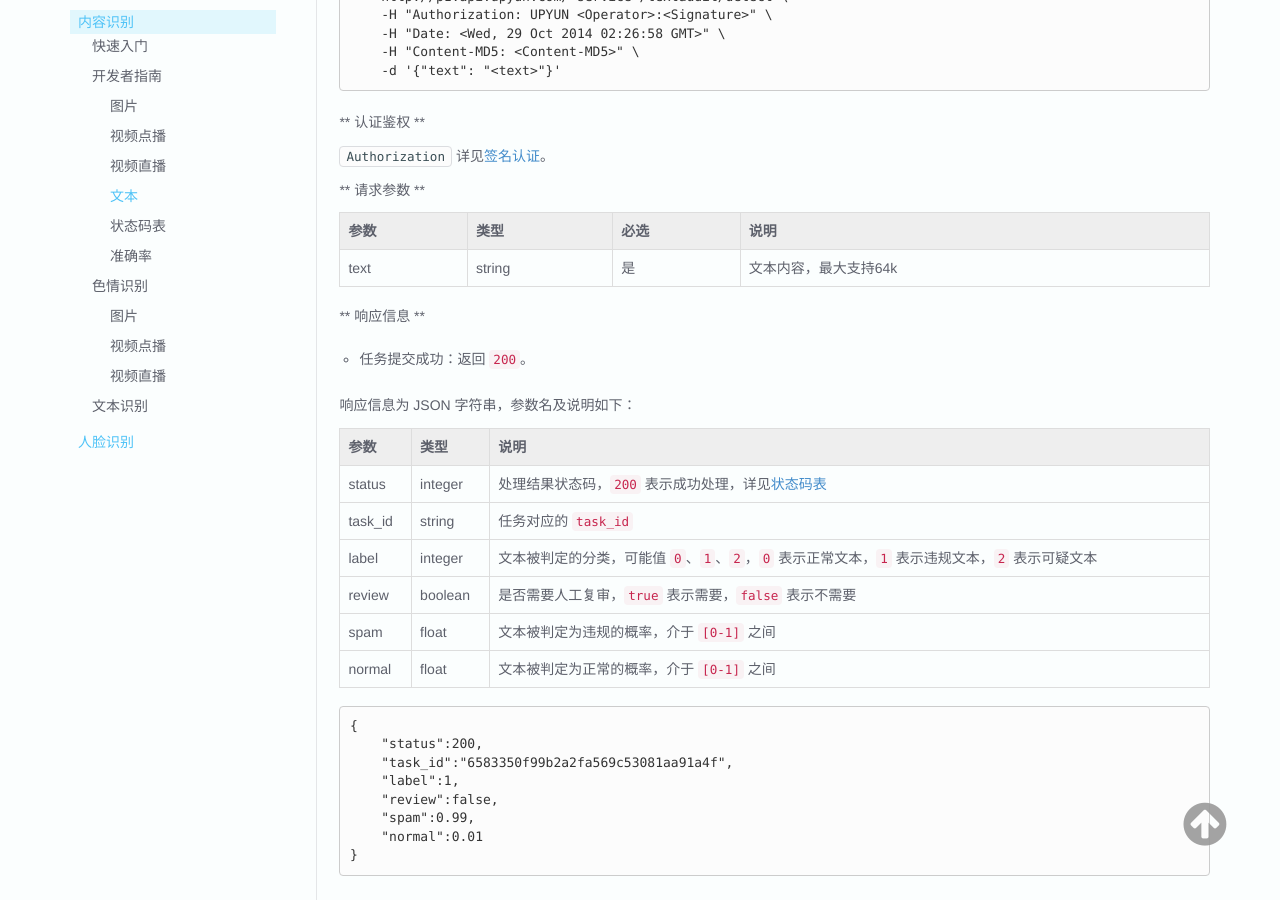
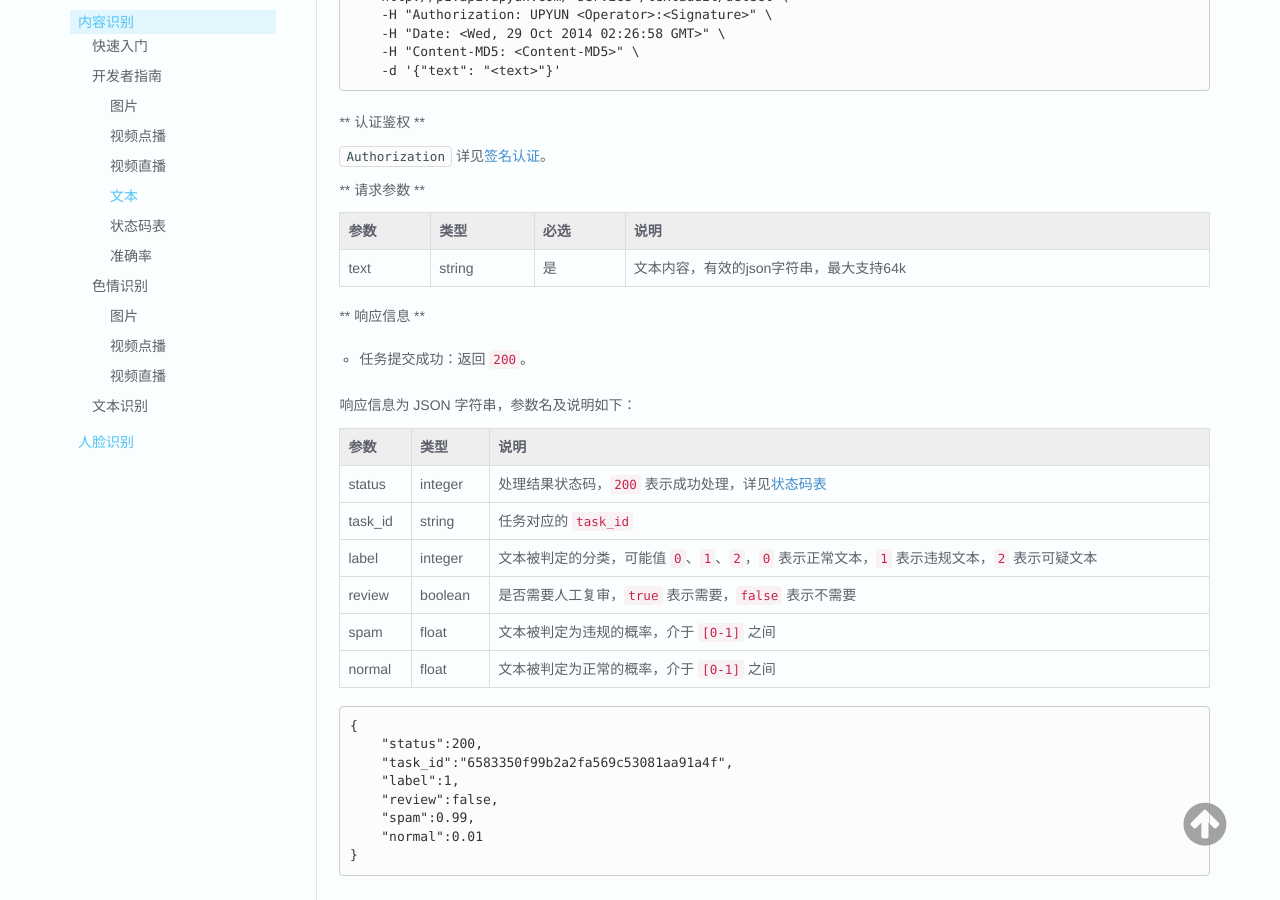
Before and after one commit to upyun/docs, an MkDocs documentation site: the page built from sources/ai/audit.md, in a window 1280 px wide and 900 px high, scrolled down 11154 px. Built offline with MkDocs 1.6.1, drawn with Linux system fonts in a browser that asks for light colours; old or Windows-style settings are respelled for this version of MkDocs.

Commit message:
update the description of text audit

```diff
--- a/sources/ai/audit.md
+++ b/sources/ai/audit.md
@@ -532,7 +532,7 @@ curl -X POST \
 
 | 参数       		| 类型       	| 必选  	| 说明                              	|
 |-------------------|---------------|-------|-----------------------------------|
-| text           	| string       	| 是    | 文本内容，最大支持64k     			|
+| text           	| string       	| 是    | 文本内容，有效的json字符串，最大支持64k |
 
 ** 响应信息 **
 
```
